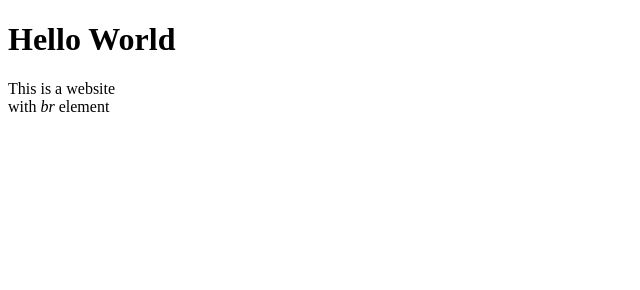
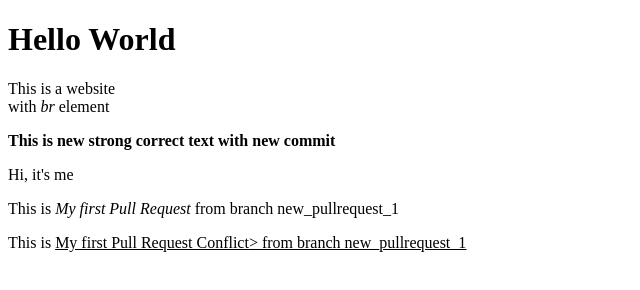
Before and after one commit to VladGera777/LAB_1.1, a plain HTML site: page index.html in a window 1280 px wide. Shown: the whole page, without its empty margins (0-640 px from the left). Drawn offline with Linux system fonts and the light colour scheme.

Commit message:
My first Pull Request Conflict from branch new_pullrequest_2

```diff
--- a/index.html
+++ b/index.html
@@ -2,20 +2,33 @@
 
 <html lang="en">
 
+
+
 <head>
 
-<meta charset="utf-8">
+  <meta charset="utf-8">
 
-<title>Hello World</title>
+  <title>Hello World</title>
 
 </head>
 
+
+
 <body>
 
-<h1>Hello World</h1>
+  <h1>Hello World</h1>
 
-<p>This is a website<br>with <em>br</em> element</p>
+  <p>This is a website<br>with <em>br</em> element</p>
+
+  <p><strong>This is new strong correct text with new commit</strong></p>
+
+  <p> Hi, it's me </p>
+  <p>This is <em>My first Pull Request</em> from branch new_pullrequest_1</p>
+
+  <p>This is <u>My first Pull Request Conflict<u>> from branch new_pullrequest_1</p>
 
 </body>
 
+
+
 </html>
```
